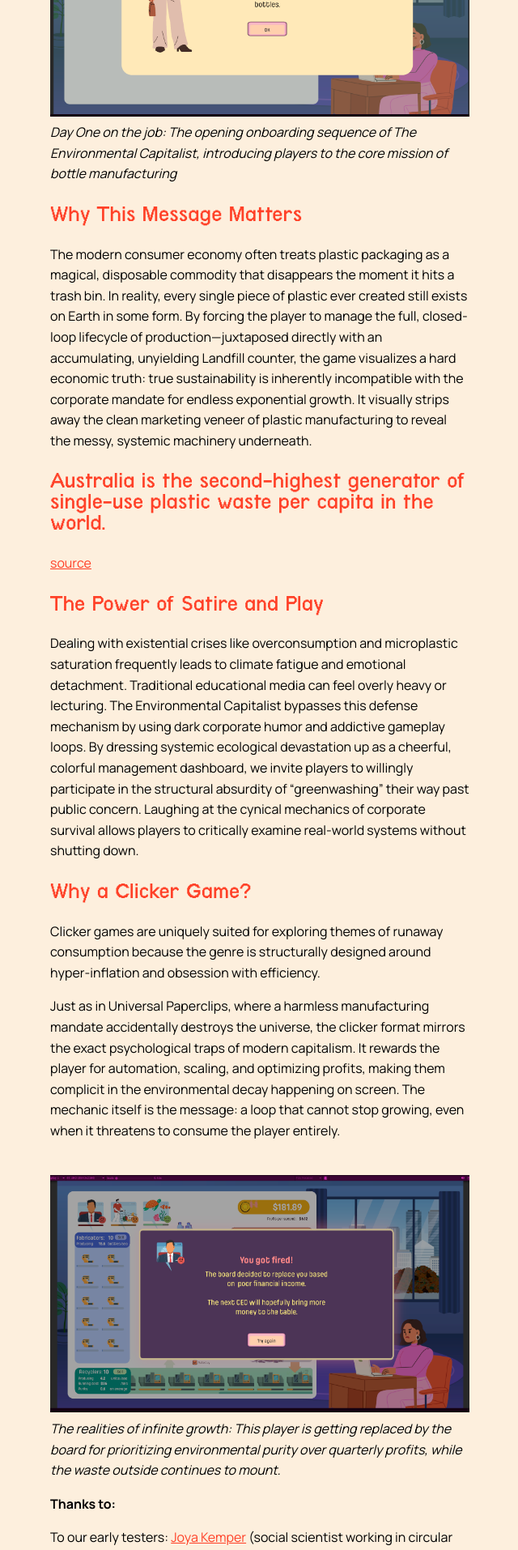
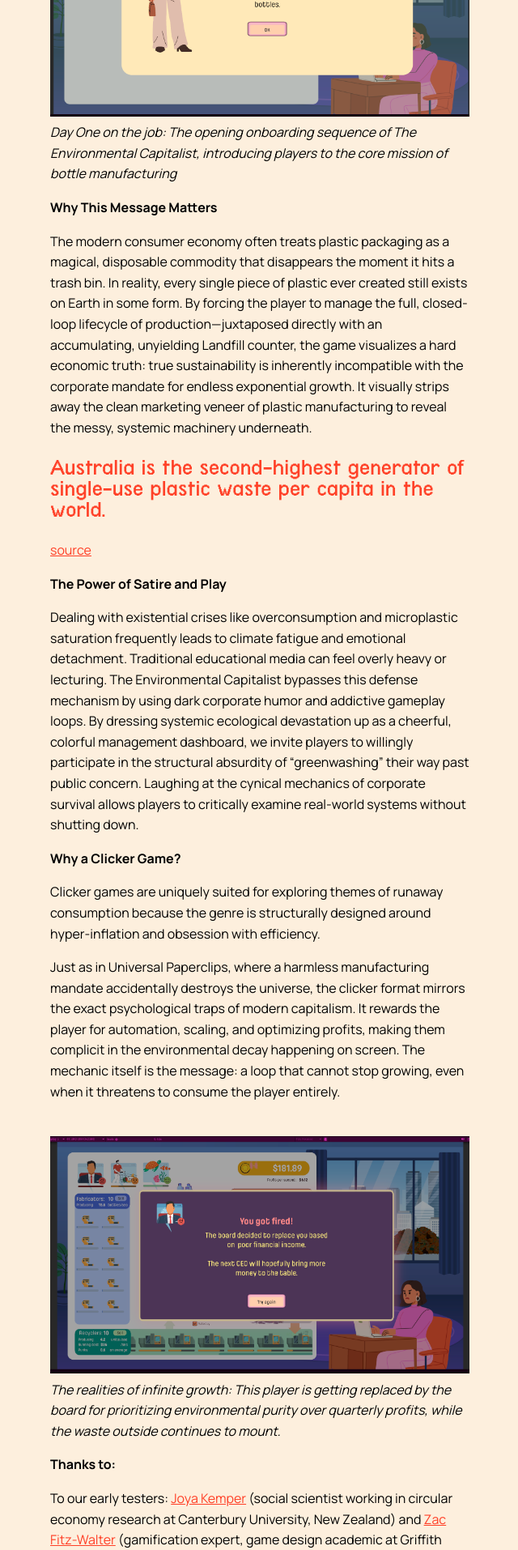
Before and after one commit to debpolson/debpolson.github.io, a Jekyll site: the page built from _work/EnvironmentalCapitalist_Work.md, in a window 1280 px wide. Shown: the part 2578-4492 px from the top of the page at 81% size, without its empty margins (158-798 px from the left). Built offline with Jekyll 4.4.1, drawn with Linux system fonts in a browser that asks for light colours.

```diff
--- a/_work/EnvironmentalCapitalist_Work.md
+++ b/_work/EnvironmentalCapitalist_Work.md
@@ -40,7 +40,7 @@ Through play, The Environmental Capitalist invites a closer look at the everyday
 *Day One on the job: The opening onboarding sequence of The Environmental Capitalist, introducing players to the core mission of bottle manufacturing*
 <br>
 
-## Why This Message Matters
+**Why This Message Matters**
 
 The modern consumer economy often treats plastic packaging as a magical, disposable commodity that disappears the moment it hits a trash bin. In reality, every single piece of plastic ever created still exists on Earth in some form.
 By forcing the player to manage the full, closed-loop lifecycle of production—juxtaposed directly with an accumulating, unyielding Landfill counter, the game visualizes a hard economic truth: true sustainability is inherently incompatible with the corporate mandate for endless exponential growth. It visually strips away the clean marketing veneer of plastic manufacturing to reveal the messy, systemic machinery underneath.
@@ -48,12 +48,12 @@ By forcing the player to manage the full, closed-loop lifecycle of production—
 ## Australia is the second-highest generator of single-use plastic waste per capita in the world.
 [source](https://wwf.org.au/get-involved/plastic-pollution)
 
-## The Power of Satire and Play
+**The Power of Satire and Play**
 
 Dealing with existential crises like overconsumption and microplastic saturation frequently leads to climate fatigue and emotional detachment. Traditional educational media can feel overly heavy or lecturing.
 The Environmental Capitalist bypasses this defense mechanism by using dark corporate humor and addictive gameplay loops. By dressing systemic ecological devastation up as a cheerful, colorful management dashboard, we invite players to willingly participate in the structural absurdity of "greenwashing" their way past public concern. Laughing at the cynical mechanics of corporate survival allows players to critically examine real-world systems without shutting down.
 
-## Why a Clicker Game?
+**Why a Clicker Game?**
 
 Clicker games are uniquely suited for exploring themes of runaway consumption because the genre is structurally designed around hyper-inflation and obsession with efficiency.
 
```
